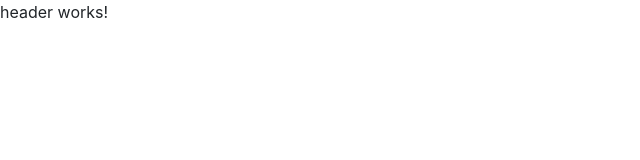
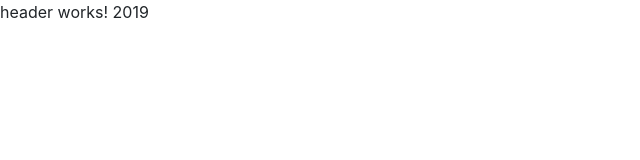
Before and after one commit to SameerAlHarbi/School-App, an Angular app: page / in a window 1280 px wide. Shown: the top 160 px of the page, without its empty margins (0-640 px from the left). Built offline with nearby package versions, Linux system fonts and the light colour scheme.

Commit message:
header changes

```diff
--- a/src/app/header/header.component.html
+++ b/src/app/header/header.component.html
@@ -1,3 +1,3 @@
 <p>
-  header works!
+  header works! 2019
 </p>
```
